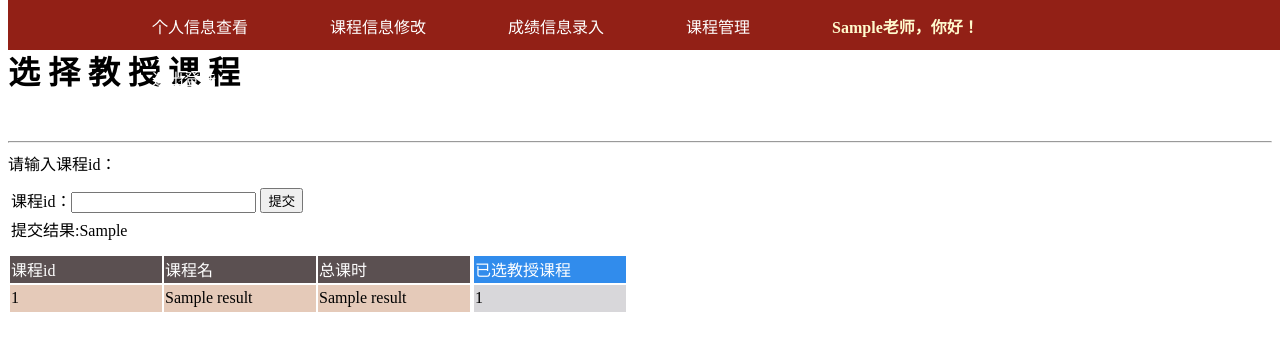
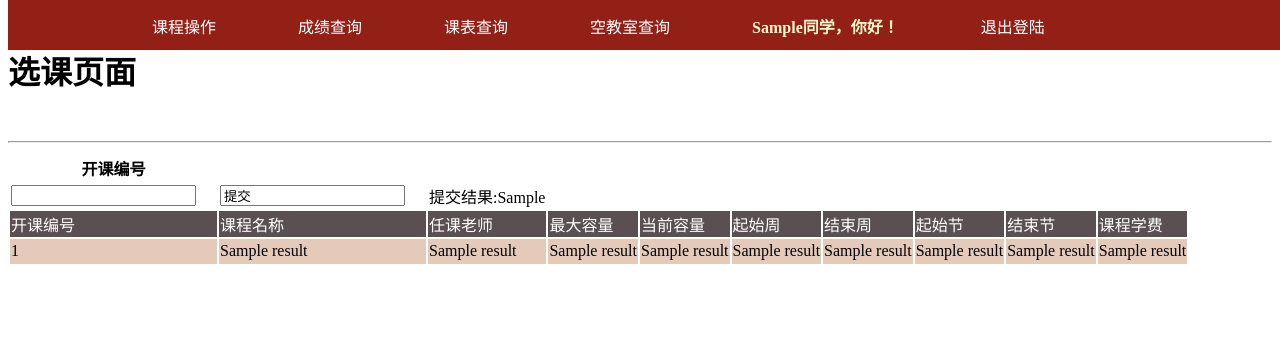
Before and after one commit to TLLL123/JLU-6025-CourseDesignOfSoftwareEngineering, a Flask app: template 课程注册系统/templates/teacher/choose_teach_course.html in a window 1280 px wide. Shown: the top 351 px of the page. Run offline with Flask 3, Linux system fonts and the light colour scheme; the template is opened without the code that fills it: most values are stand-ins (such as "Sample title", 1, 10 or a date in 2020); parts of the project's set-up code (start-up, migrations or seed data) failed here and were passed over.

Commit message:
Update choose_teach_course.html

```diff
--- a/课程注册系统/templates/teacher/choose_teach_course.html
+++ b/课程注册系统/templates/teacher/choose_teach_course.html
@@ -4,8 +4,8 @@
 <head>
     <meta charset="UTF-8">
        <meta name="viewport" content="width=device-width, initial-scale=1.0">
-    <title>教务管理系统</title>
-    <link rel="icon" href="http://v3.bootcss.com/favicon.ico">
+       <title>课程注册系统</title>
+       <link rel="icon" href="static/images/icon-6025.png">
        <style type="text/css">
             .top{
                 /* 设置宽度高度背景颜色 */
@@ -78,17 +78,6 @@
                 background-color: rgb(91,80,81);
                 color: white;
             }
-            .display .data1 {
-                width: 150px;
-                height: 25px;
-                background-color: rgb(216,215,218);
-            }
-            .display .title1 {
-                width: 150px;
-                height: 25px;
-                background-color: rgb(49,140,236);
-                color: white;
-            }
 
             .schedule {
                 margin-top: 10px;
@@ -112,17 +101,17 @@
     <div class="top">
                <center>
                     <ul>
-                <li><a href="/teacher">个人信息查看</a></li>
-                <li><a href="/course">课程信息修改</a></li>
-                <li><a href="/grade">成绩信息录入</a></li>
                         <li>
-                    <a href="#">课程管理</a>
+                            <a href="#">课程操作</a>
                             <ul>
-                        <li style="background-color: rgb(146, 32, 22)"><a href="#">选择教授课程</a></li>
-                        <li style="background-color: rgb(146, 32, 22)"><a href="/delete_teach_course">删除教授课程</a></li>
+                                <li style="background-color: rgb(146, 32, 22)"><a href="#">学生选课</a></li>
+                                <li style="background-color: rgb(146, 32, 22)"><a href="/drop_course">学生退课</a></li>
                             </ul>
                         </li>
-                <li><b><a style="color: lemonchiffon">{{user_info}}老师，你好！</a></b></li>
+                        <li><a href="/find_grades">成绩查询</a></li>
+                        <li><a href="/find_schedule">课表查询</a></li>
+                        <li><a href="/find_available">空教室查询</a></li>
+                        <li><b><a style="color: lemonchiffon">{{user_info}}同学，你好！</a></b></li>
                         <li><a href="/">退出登陆</a><li>
                     </ul>
                 </center>
@@ -131,49 +120,60 @@
             &nbsp;
 
     <div class="container-fluid">
-        <h1 class="sub-header">选 择 教 授 课 程</h1>
-        &nbsp;&nbsp;
+        <h1 class="sub-header">选课页面</h1>&nbsp;&nbsp;
         <hr>
-        <span>请输入课程id：</span>
         <div class="table-responsive">
             <table class="table table-striped">
+                <thead>
+                    <tr>
+                        <th>开课编号</th>
+                    </tr>
+                </thead>
+                <tbody class="display">
                     <tr>
                         <form action="" method="post">
-                            <td>课程id：<input class="short" name="week" type="text" /></td>
-                            <td><input class="last" type="submit" value="提交" />&nbsp;&nbsp;&nbsp;&nbsp;&nbsp;</td>
+<!--                            <td><input class="long" name="student_id" type="text" />&nbsp;&nbsp;&nbsp;&nbsp;&nbsp;</td>-->
+                            <td><input class="long" name="takes_id" type="text" />&nbsp;&nbsp;&nbsp;&nbsp;&nbsp;</td>
+<!--                            <td><input class="long" name="student_mail"-->
+<!--                                    type="text" />&nbsp;&nbsp;&nbsp;&nbsp;&nbsp;&nbsp;&nbsp;&nbsp;&nbsp;&nbsp;&nbsp;&nbsp;-->
+<!--                            </td>-->
+                            <td><input class="last" type={{submit_switch}} value="提交" />&nbsp;&nbsp;&nbsp;&nbsp;&nbsp;</td>
+                            <td><span>提交结果:{{insert_result}}</span></td>
                         </form>
                     </tr>
-                    <tr><td><span>提交结果:{{insert_result}}</span></td></tr>
-            </table>
-            <table style="float:left;" class="display">
-                <tr>
-                    <td class="title">课程id</td>
-                    <td class="title">课程名</td>
-                    <td class="title">总课时</td>
+                    <tr class="title">
+                        <td>开课编号</td>
+                        <td>课程名称</td>
+                        <td>任课老师</td>
+                        <td>最大容量</td>
+                        <td>当前容量</td>
+                        <td>起始周</td>
+                        <td>结束周</td>
+                        <td>起始节</td>
+                        <td>结束节</td>
+                        <td>课程学费</td>
                     </tr>
                     {% for result in results %}
-                <tr>
-                    <td class="data">{{result[0]}}</td>
-                    <td class="data">{{result[1]}}</td>
-                    <td class="data">{{result[2]}}</td>
+                    <tr class="data">
+                        <td>{{result[0]}}</td>
+                        <td>{{result[1]}}</td>
+                        <td>{{result[2]}}</td>
+                        <td>{{result[3]}}</td>
+                        <td>{{result[4]}}</td>
+                        <td>{{result[5]}}</td>
+                        <td>{{result[6]}}</td>
+                        <td>{{result[7]}}</td>
+                        <td>{{result[8]}}</td>
+                        <td>{{result[9]}}</td>
                     </tr>
                     {% endfor %}
-            </table>
-
-            <table style="float:none;" class="display">
-                <tr>
-                    <td class="title1">已选教授课程</td>
-                </tr>
-                {% for result in results_course %}
-                <tr>
-                    <td class="data1">{{result[0]}}</td>
-                </tr>
-                {% endfor %}
+                </tbody>
             </table>
 
         </div>
     </div>
 
+
 </body>
 
 </html>
```
Lines whose indentation alone changed are shown as unchanged.
